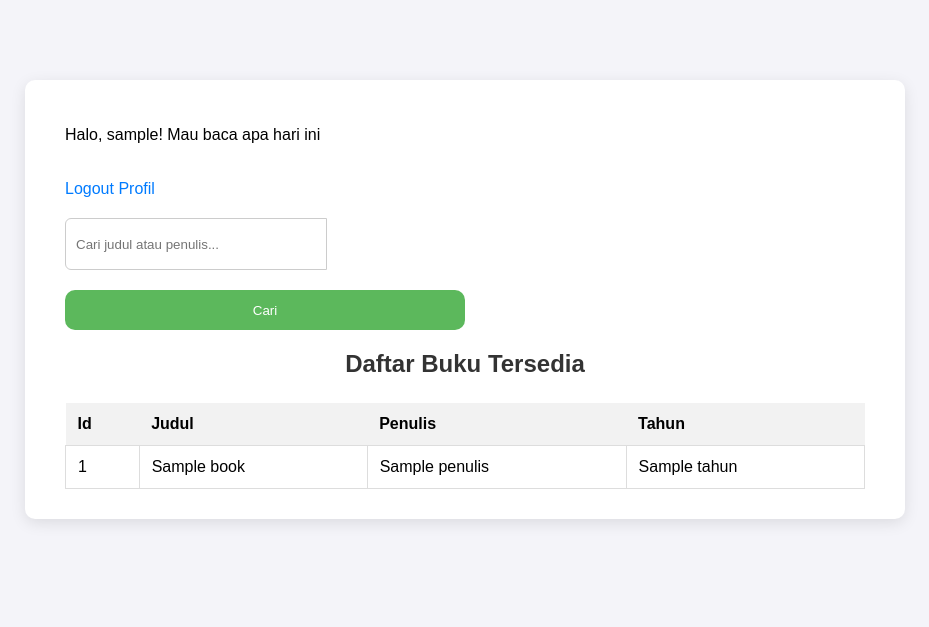
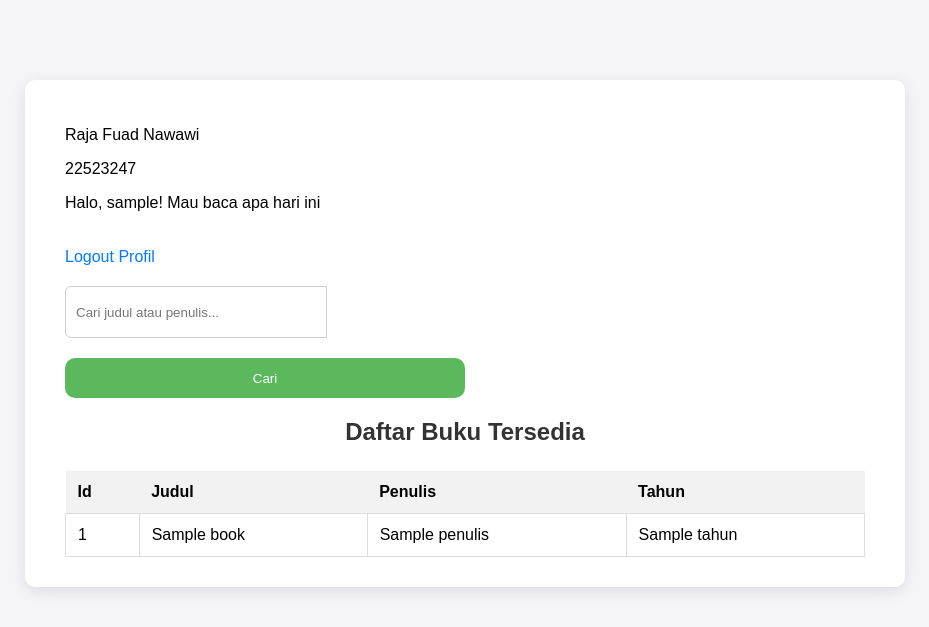
Before and after one commit to Bujang-del/Perpustakaan-Pribadi, a Flask app: template Templates/member.html in a window 1280 px wide. Shown: the top 627 px of the page, without its empty margins (175-1104 px from the left). Run offline with Flask 3, Linux system fonts and the light colour scheme; the template is opened without the code that fills it: most values are stand-ins (such as "Sample title", 1, 10 or a date in 2020).

Commit message:
Penambahan informasi pemilik

```diff
--- a/Templates/member.html
+++ b/Templates/member.html
@@ -8,6 +8,8 @@
 <body>
     <div class="member-container">
         <div class="member-header">
+            <p>Raja Fuad Nawawi</p>
+            <p>22523247</p>
             <p>Halo, {{ username }}! Mau baca apa hari ini</p>
             <a href="{{ url_for('logout') }}" class="logout-link">Logout</a>
             <a href="{{ url_for('profile') }}">Profil</a>
```
